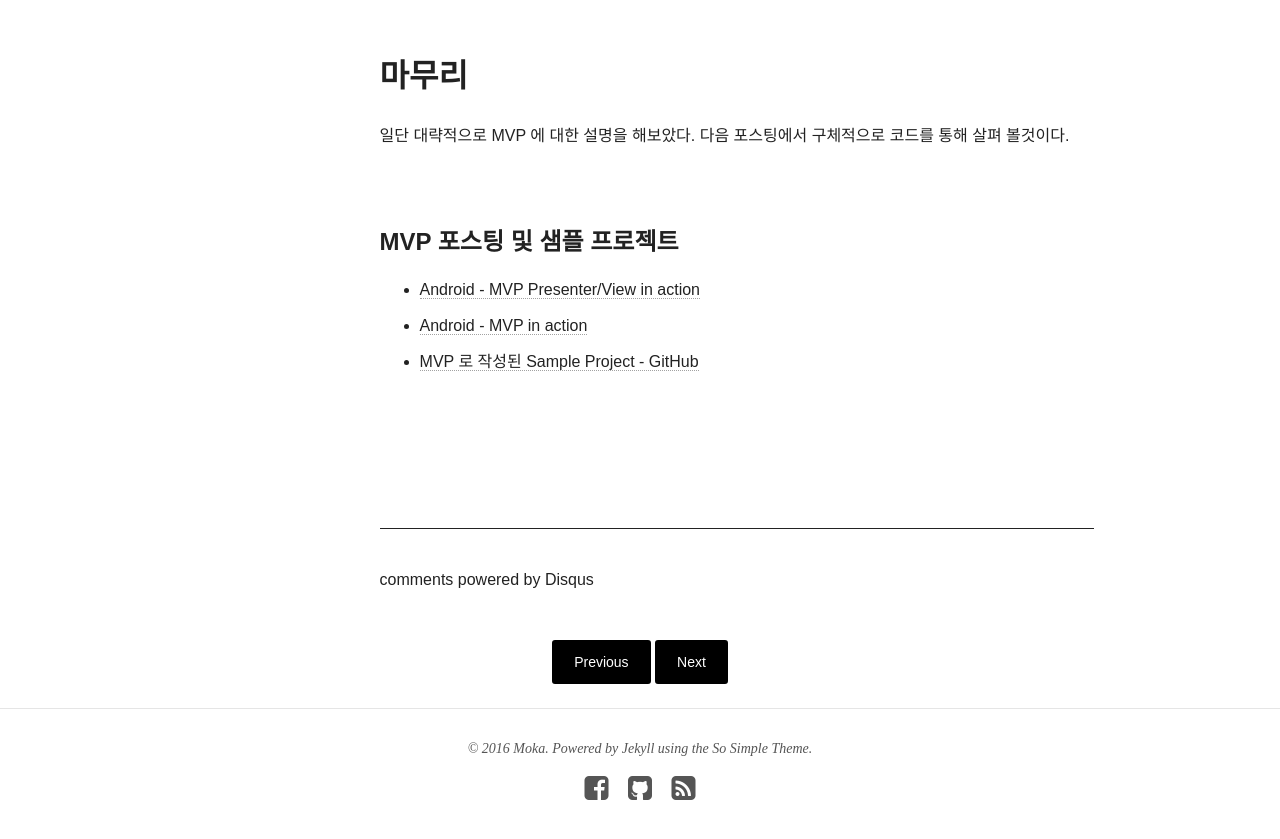
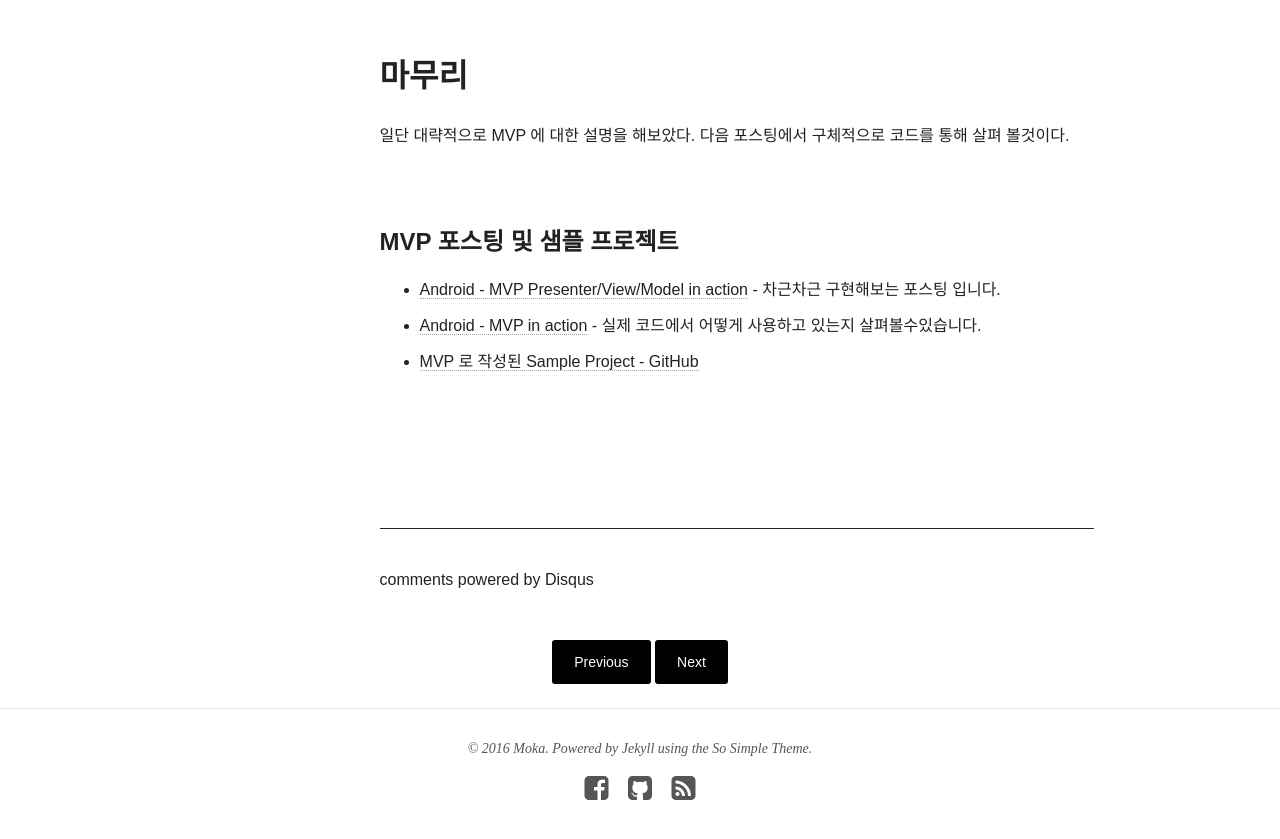
Before and after one commit to steadymoka/moka-a.github.io, a Jekyll site: the page built from _posts/2016/youtube/2016-12-06-android-mvp.md, in a window 1280 px wide and 900 px high, scrolled down 2049 px. Shown: the top 839 px of the window. Built offline with Jekyll 4.4.1, drawn with Linux system fonts in a browser that asks for light colours; nearby versions of some CDN libraries; comment, search, counter and statistics services are not loaded.

Commit message:
edit text

```diff
--- a/_posts/2016/youtube/2016-12-06-android-mvp.md
+++ b/_posts/2016/youtube/2016-12-06-android-mvp.md
@@ -45,8 +45,8 @@ Presenter 에는 View 와 Model 을 interface 를 통해서 통신을 하게 될
 <br>
 
 #### MVP 포스팅 및 샘플 프로젝트
-- [Android - MVP Presenter/View in action](http://moka-a.github.io/android/android-mvp-01/)
-- [Android - MVP in action](http://moka-a.github.io/android/android-mvp-02/)
+- [Android - MVP Presenter/View/Model in action](http://moka-a.github.io/android/android-mvp-01/) - 차근차근 구현해보는 포스팅 입니다.
+- [Android - MVP in action](http://moka-a.github.io/android/android-mvp-02/) - 실제 코드에서 어떻게 사용하고 있는지 살펴볼수있습니다.
 - [MVP 로 작성된 Sample Project - GitHub](https://github.com/moka-a/moka-sample-android)
 
 <br>
```
